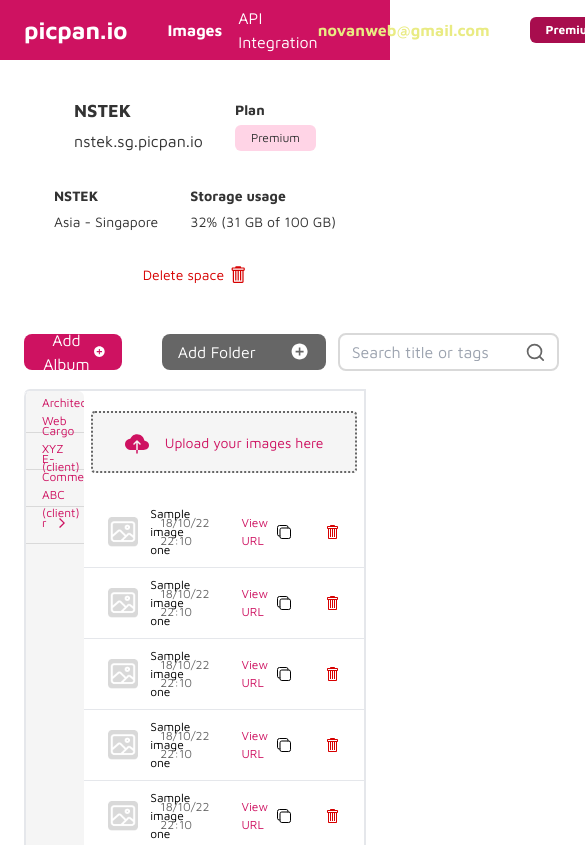
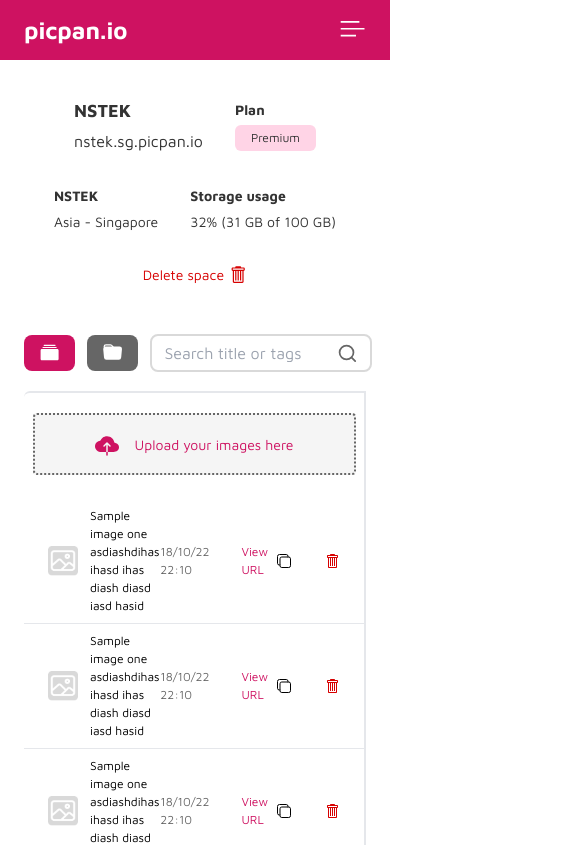
Before and after one commit to muhraihannasy/picpanio_admin, a React (Vite) app: page /dashboard/images in a window 390 px wide. Shown: the top 845 px of the page, 585 px wide, since content can reach past the window. Built offline with nearby package versions, Linux system fonts and the light colour scheme; data requests are answered from the project's data file.

Commit message:
make responsive admin

```diff
--- a/src/components/HeaderDashboardComponent.jsx
+++ b/src/components/HeaderDashboardComponent.jsx
@@ -1,21 +1,24 @@
-import React, { useEffect } from "react";
+import React, { useEffect, useState } from "react";
 import { Link, useLocation } from "react-router-dom";
 import { IoIosArrowDown } from "react-icons/io";
+import {IoCloseCircleSharp} from "react-icons/io5"
+import {VscListSelection} from "react-icons/vsc"
 
 import Route from "../util/Route";
 import PlanComponent from "./planComponent";
 
 const HeaderDashboardComponent = () => {
   const location = useLocation();
+  const [mobileNavbar, setMobileNavbar] = useState(false);
 
-  const route = {};
   return (
     <header className="bg-primary h-[60px] flex items-center">
       <nav className="container text-white flex items-center justify-between">
         <div className="flex items-center gap-10">
           <h2 className="font-bold text-[24px]">picpan.io</h2>
 
-          <ul className="flex items-center gap-4">
+          {/* Dekstop, Tablet Menu */}
+          <ul className="flex items-center gap-4 max-[816px]:hidden">
             <li>
               <Link
                 to={Route.DashboardImages}
@@ -39,10 +42,13 @@
           </ul>
         </div>
 
-        <div className="flex items-center gap-5">
+
+        {/* User Setting */}
+        <div className="flex items-center gap-5 max-[816px]:hidden">
           <h2 className="text-sixty font-bold flex items-center gap-1">
             novanweb@gmail.com <IoIosArrowDown className="text-white" />
           </h2>
+
           <PlanComponent
             text="Premium"
             bg="bg-secondary"
@@ -50,7 +56,40 @@
             styleFont="bold"
           />
         </div>
+
+        {/* Mobile Button Menu */}
+        <div className="hidden max-[816px]:block cursor-pointer" onClick={() => setMobileNavbar(true)}>
+          <VscListSelection className="text-[1.7rem]" />
+        </div>
+
+        {/* Mobile Menu */}
+         <ul className={`fixed z-[9999] top-0 right-0 w-[20rem] h-full bg-white  text-primary flex flex-col gap-4 p-10 shadow-lg transition-all ${mobileNavbar ? "visible opacity-100" : "invisible opacity-0"}`}>
+          <li className="cursor-pointer translate-y-[-1rem] translate-x-[13rem]" onClick={() => setMobileNavbar(false)}>
+            <IoCloseCircleSharp className="text-[2.5rem]" />
+          </li>
+            <li>
+              <Link
+                to={Route.DashboardImages}
+                className={`${
+                  location.pathname == Route.DashboardImages && "font-bold"
+                }`}
+              >
+                Images
+              </Link>
+            </li>
+            <li>
+              <Link
+                to={Route.DashboardIntegration}
+                className={`${
+                  location.pathname == Route.DashboardIntegration && "font-bold"
+                }`}
+              >
+                API Integration
+              </Link>
+            </li>
+          </ul>
       </nav>
+
     </header>
   );
 };
--- a/src/components/ListAlbumComponent.jsx
+++ b/src/components/ListAlbumComponent.jsx
@@ -2,7 +2,7 @@
 
 const ListAlbumComponent = ({ listItem, setCurrentAlbum }) => {
   return (
-    <div className="w-[240px] h-[591px] bg-[#F5F5F5] py-[5px] rounded-tl-[6px] rounded-bl-[6px] rounded-tr-[6px] border-l-2 border-b-2 overflow-auto list-album">
+    <div className="w-[240px] h-[591px] bg-[#F5F5F5] py-[5px] rounded-tl-[6px] rounded-bl-[6px] rounded-tr-[6px] border-l-2 border-b-2 overflow-auto list-album absolute opacity-0">
       <ul>
         {listItem &&
           listItem.map((item, index) => {
--- a/src/components/ListImageComponent.jsx
+++ b/src/components/ListImageComponent.jsx
@@ -14,7 +14,7 @@
         listItem.map((item, index) => {
           return (
             <li
-              className="border-b flex justify-between px-6 py-2 cursor-pointer item-image"
+              className="border-b flex justify-between gap-4 px-6 py-2 cursor-pointer item-image"
               key={index}
               onClick={() => {
                 onClick();
@@ -23,7 +23,10 @@
             >
               <div className="flex items-center gap-3 item-image">
                 <img src={image} alt="" className="w-[30px] item-image" />
-                <h3 className="text-[12px] item-image">Sample image one</h3>
+                <h3 className="text-[12px] item-image">
+                  Sample image one asdiashdihas ihasd ihas diash diasd iasd
+                  hasid
+                </h3>
               </div>
 
               <div className="flex items-center gap-[2rem] item-image">
--- a/src/pages/dashboard/Images.jsx
+++ b/src/pages/dashboard/Images.jsx
@@ -5,23 +5,26 @@
 import { MdAddCircle } from "react-icons/md";
 import { IoCloudUpload } from "react-icons/io5";
 import { FiSearch } from "react-icons/fi";
-
-// Utils
-import { ListAlbum, ListImage } from "../../util/Data";
+import { IoIosAlbums } from "react-icons/io";
+import { BsFillFolderFill } from "react-icons/bs";
 
 // Component
 import HeaderDashboardComponent from "../../components/HeaderDashboardComponent";
 import PlanComponent from "../../components/planComponent";
 import ListAlbumComponent from "../../components/ListAlbumComponent";
 import ListImageComponent from "../../components/ListImageComponent";
+import ModalAddAlbumComponent from "../../components/ModalAddAlbumComponent";
+import ModalImageDetailComponent from "../../components/ModalImageDetailComponent";
 
 // images
 import repeatIcon from "../../assets/images/repeat-icon.png";
-import ModalAddAlbumComponent from "../../components/ModalAddAlbumComponent";
+import galeryIcon from "../../assets/images/icon/gallery.png";
+
+// Util
 import { BASEURL, requestSetting } from "../../util/Api";
-import ModalImageDetailComponent from "../../components/ModalImageDetailComponent";
 
 const Images = () => {
+  const [innerWidth, setInnerWidth] = useState(window.innerWidth);
   const [isLoading, setIsLoading] = useState(false);
   const [openModal, setOpenModal] = useState(false);
   const [isUploading, setIsUploading] = useState(false);
@@ -108,6 +111,16 @@
     };
   }, [isOpenModalImage]);
 
+  useEffect(() => {
+    const handleResize = () => {
+      setInnerWidth(window.innerWidth);
+    };
+
+    window.addEventListener("resize", handleResize);
+
+    return () => window.removeEventListener("resize", handleResize);
+  });
+
   return (
     <div>
       {/* Header */}
@@ -176,20 +189,38 @@
         </section>
 
         <section className="mt-[48px]">
-          <div className="container flex items-center justify-between text-white gap-10">
+          <div className="container flex items-center justify-between text-white gap-10 max-[798px]:gap-3">
             <button
-              className="flex items-center justify-between px-4 bg-primary w-[194px] rounded-[8px] h-[36px] flex-2"
+              className="flex items-center justify-between px-4 bg-primary w-[194px] max-[798px]:w-max rounded-[8px] h-[36px] flex-2"
               onClick={() => setOpenModal(true)}
             >
-              <h3>Add Album</h3>
-              <MdAddCircle className="text-[1.2rem]" />
+              {innerWidth >= 798 && <h3>Add Album</h3>}
+
+              <div className={`${innerWidth <= 798 ? "hidden" : "block"}`}>
+                <MdAddCircle className="text-[1.2rem]" />
+              </div>
+
+              <div className={`${innerWidth >= 798 ? "hidden" : "block"}`}>
+                <IoIosAlbums className="text-[1.2rem]" />
+              </div>
             </button>
 
             <div className="flex items-center flex-1 gap-3">
-              <button className="flex items-center justify-between px-4 bg-eighty w-[164px] rounded-[8px] h-[36px] flex-2">
-                <h3>Add Folder</h3>
-                <MdAddCircle className="text-[1.2rem]" />
+              <button
+                className="flex items-center justify-between px-4 bg-eighty w-[194px] max-[798px]:w-max rounded-[8px] h-[36px] flex-2"
+                onClick={() => setOpenModal(true)}
+              >
+                {innerWidth >= 798 && <h3>Add Album</h3>}
+
+                <div className={`${innerWidth <= 798 ? "hidden" : "block"}`}>
+                  <MdAddCircle className="text-[1.2rem]" />
+                </div>
+
+                <div className={`${innerWidth >= 798 ? "hidden" : "block"}`}>
+                  <BsFillFolderFill className="text-[1.2rem]" />
+                </div>
               </button>
+
               <div className="h-[38px] flex items-center justify-between flex-1 border-2 px-3 border-seventy rounded-[8px]">
                 <input
                   type="text"
@@ -198,6 +229,9 @@
                 />
                 <FiSearch className="text-eighty text-[1.3rem] flex-2" />
               </div>
+            </div>
+            <div className="w-[2.5rem] h-[2.5rem] bg-primary shadow-sm rounded-xl py-2  flex items-center justify-center">
+              <img src={galeryIcon} alt="" className="object-cover w-[45%]" />
             </div>
           </div>
 
@@ -225,9 +259,7 @@
                   </div>
                 )}
 
-                {isLoading && (
-                  <h2 className="text-center pt-[5rem]">Loading ...</h2>
-                )}
+                {isLoading && <h2 className="text-center">Loading ...</h2>}
                 {!isLoading && images.length > 1 && (
                   <ListImageComponent
                     listItem={images}
```
Also changed, not shown: src/assets/images/icon/gallery.png (added), 1 other file (tests, documents, lock files or other folders).
